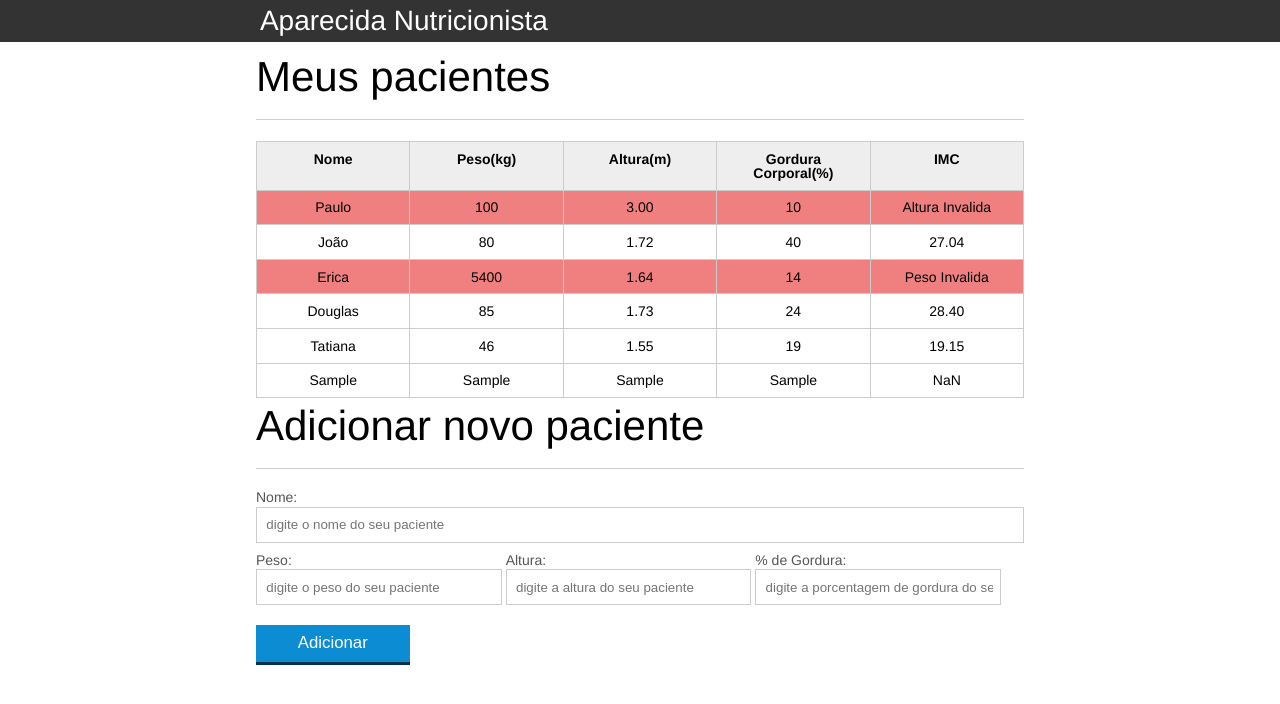
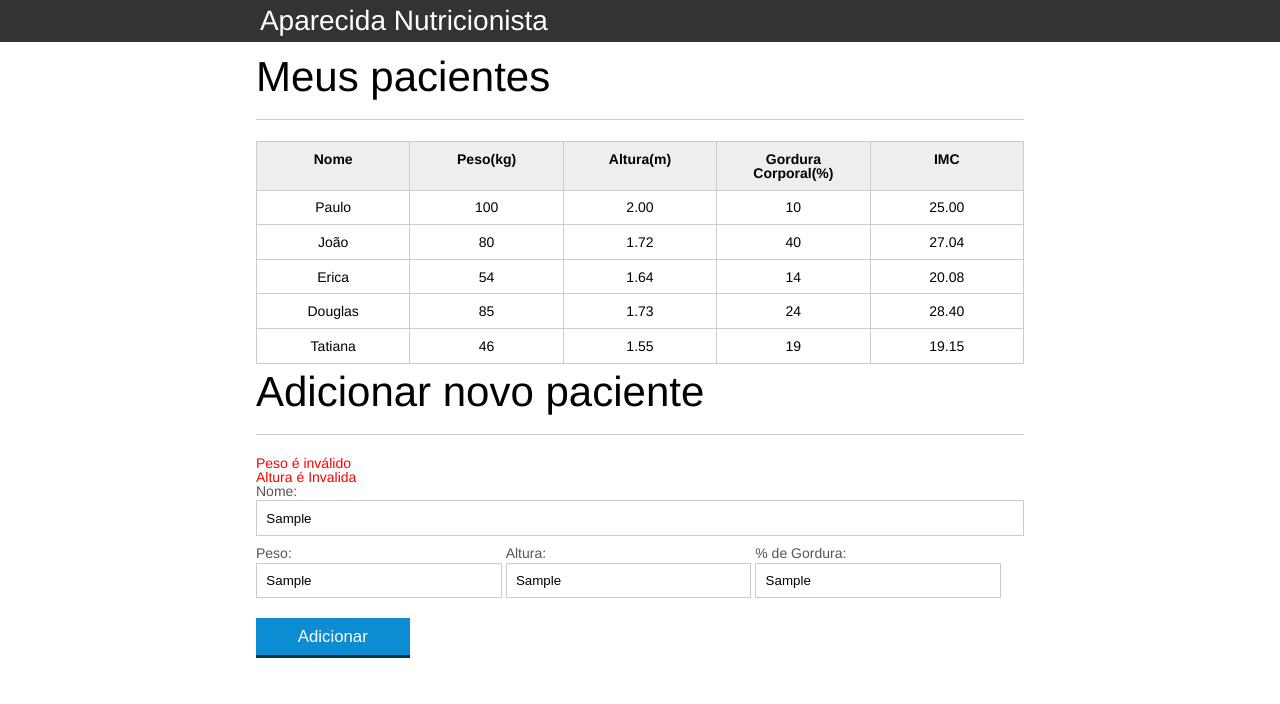
Before and after one commit to thiagosbfernandes/AluraJavaScript, a plain HTML site: page index.html in a window 1280 px wide. Both pictures are taken after typing "Sample", "Sample", "Sample", "Sample" into the empty fields and a click on the button "Adicionar". Drawn offline with Linux system fonts and the light colour scheme.

Commit message:
validacao formulario

```diff
--- a/css/index.css
+++ b/css/index.css
@@ -139,3 +139,7 @@ button[disabled=disabled], button:disabled {
 background-color: lightcoral;
 
 }
+
+#mensagens-erro{
+	color : red;
+}
--- a/index.html
+++ b/index.html
@@ -32,7 +32,7 @@
 						<tr class="paciente" id="primeiro-paciente">
 							<td class="info-nome">Paulo</td>
 							<td class="info-peso">100</td>
-							<td class="info-altura">3.00</td>
+							<td class="info-altura">2.00</td>
 							<td class="info-gordura">10</td>
 							<td class="info-imc">0</td>
 						</tr>
@@ -47,7 +47,7 @@
 
 						<tr class="paciente" >
 							<td class="info-nome">Erica</td>
-							<td class="info-peso">5400</td>
+							<td class="info-peso">54</td>
 							<td class="info-altura">1.64</td>
 							<td class="info-gordura">14</td>
 							<td class="info-imc">0</td>
@@ -75,6 +75,7 @@
 
 <section class="container">
     <h2 id="titulo-form">Adicionar novo paciente</h2>
+    <ul id="mensagens-erro" > </ul>
     <form id="form-adiciona">
         <div class="">
             <label for="nome">Nome:</label>
--- a/js/calcula-imc.js
+++ b/js/calcula-imc.js
@@ -20,8 +20,8 @@ var pacientes = document.querySelectorAll(".paciente");
 
 		var tdImc = paciente.querySelector(".info-imc");
 
-		var pesoEhValido = true;
-		var alturaEhValido = true;
+		var pesoEhValido = validaPeso(peso);
+		var alturaEhValido = validaAltura(altura);
 
 		if (peso <= 0 || peso >= 1000) {
 			pesoEhValido = false;
@@ -54,3 +54,48 @@ function calculaImc(peso, altura) {
 
 
 }
+
+function validaPeso(peso){
+	if (peso > 0 && peso < 1000) {
+		return true;
+	}else{
+		return false;
+	}
+
+}
+
+function validaAltura(altura){
+		if (altura > 0 && altura  < 3.00) {
+			return true;
+		}else{
+			return false;
+		}
+
+}
+
+
+function validaPaciente(paciente) {
+
+	var erros = [];
+
+	if(paciente.nome.length == 0){
+		erros.push("Nome não pode ser estar em branco");
+	}
+
+	if(!validaPeso(paciente.peso) ){
+		erros.push("Peso é inválido");
+	}
+
+	if(!validaAltura(paciente.altura)){
+		erros.push("Altura é Invalida");
+	}
+
+
+
+	if(paciente.gordura.length == 0){
+		erros.push("Gordura não pode ser estar em branco");
+	}
+
+
+	return erros;
+}
--- a/js/form.js
+++ b/js/form.js
@@ -2,7 +2,6 @@
 
 	botaoAdicionar.addEventListener("click", function(event){
 		event.preventDefault();
-
 
 		var form = document.querySelector("#form-adiciona");
 
@@ -10,12 +9,24 @@
 
 		var paciente = otendoDadosDoFormulario(form);
 
+		var erros = validaPaciente(paciente);
+
+		//valida formulario
+		if(erros.length > 0){
+
+			exibeMensagensDeErro(erros);
+
+			return;
+		}
+
 		var pacienteTr = montarTr(paciente);
 
 
 		var tabela = document.querySelector("#tabela-pacientes");
 		tabela.appendChild(pacienteTr);
 
+		var mensagensErro = document.querySelector("#mensagens-erro");
+		mensagensErro.innerHTML = "";
 
 		form.reset();
 
@@ -62,3 +73,17 @@
 		return td;
 
 	}
+
+	function exibeMensagensDeErro (erros){
+		var ul = document.querySelector("#mensagens-erro");
+		ul.innerHTML = "";
+
+		erros.forEach(function(erro){
+			var li = document.createElement("li");
+			li.textContent = erro;
+			ul.appendChild(li);
+		});
+
+
+
+	}
```
